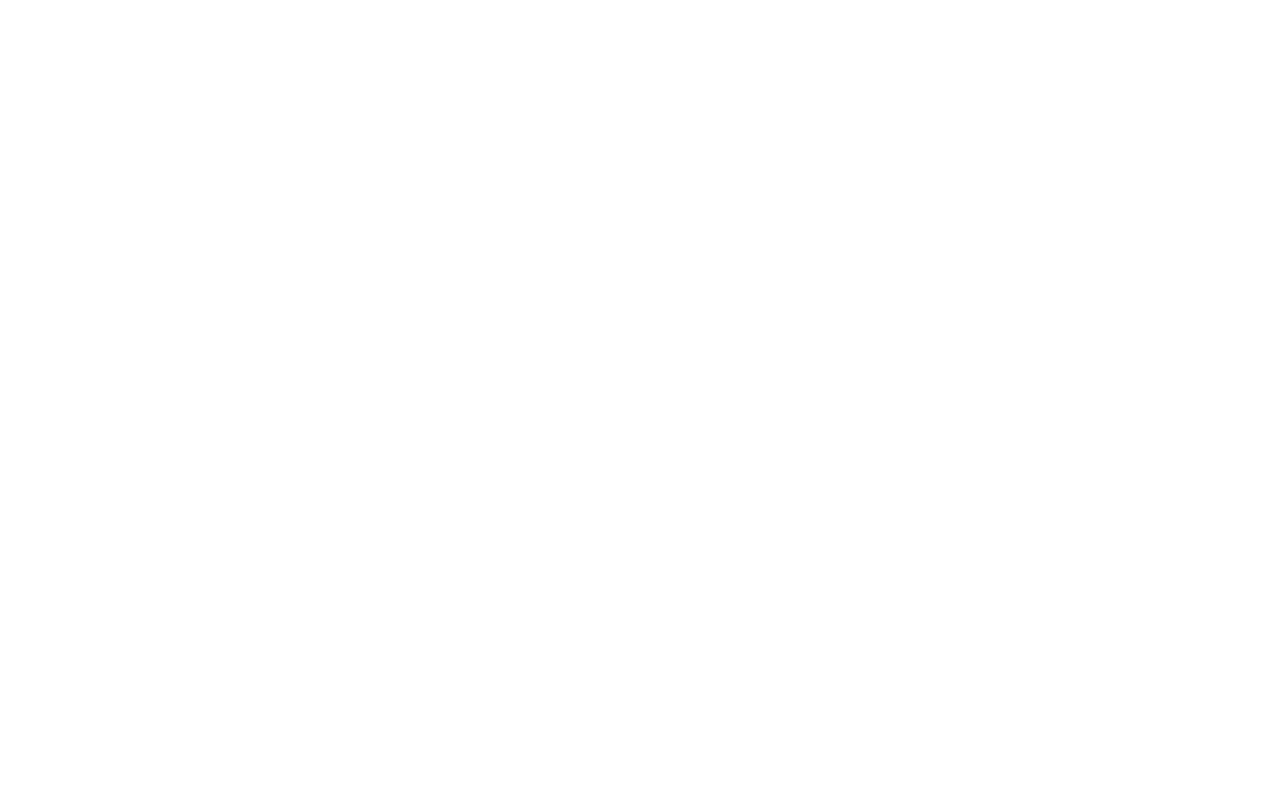
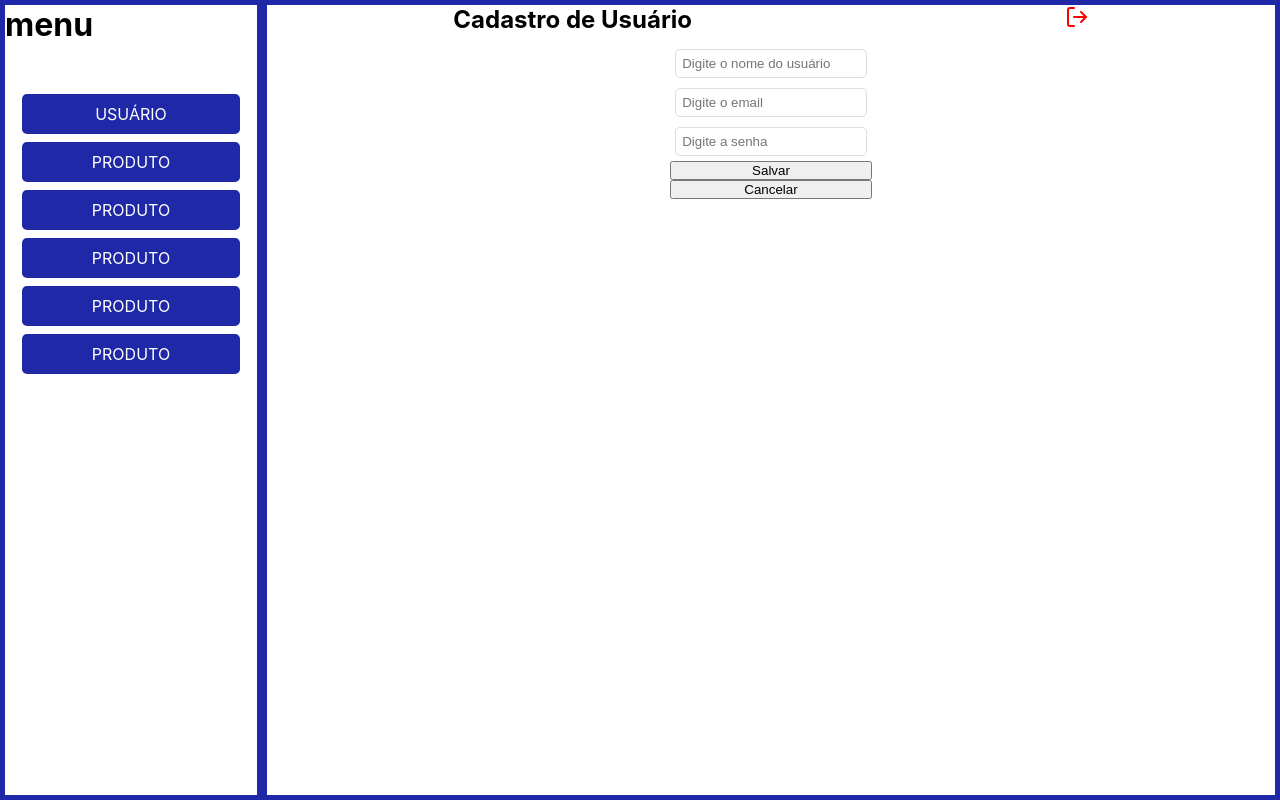
Before and after one commit to ayrtonEsilva/papelaria-front, a React (Create React App) app: page /Cadastrousuario in a window 1280 px wide. Before the commit this address had no page. Built offline with nearby package versions, Linux system fonts and the light colour scheme.

Commit message:
cadastro de usuario

```diff
--- /dev/null
+++ b/src/pages/CadastroUsuário/index.js
@@ -0,0 +1,30 @@
+import '../../pages/global.css'
+import{ FiFilePlus }from "react-icons/fi";
+import Menu from '../../componentes/menu';
+import 'react-confirm-alert/src/react-confirm-alert.css'; // Import css
+import {Link} from 'react-router-dom'
+import Head from '../../componentes/Head';
+
+
+export default function Cadastrousuario(){
+
+    return(
+        <div className="dashboard-container">
+            <div className='menu'>
+                <h1>menu</h1>
+                <Menu />
+            </div>
+            <div className='principal'>
+            <Head title='Cadastro de Usuário'/>
+
+            <form>
+                <input type='text' placeholder='Digite o nome do usuário' />
+                <input type='email' placeholder='Digite o email' />
+                <input type='password' placeholder='Digite a senha' />
+                <button>Salvar</button>
+                <button>Cancelar</button>
+            </form>
+            </div>
+        </div>
+    )
+}
--- a/src/pages/global.css
+++ b/src/pages/global.css
@@ -57,7 +57,7 @@
 .btn-novo{
     padding: 9px;
     display: flex;
-    width: 120%;
+    width: 10%;
     cursor: pointer;background-color: green;
     color: white;
     border-radius: 5px;
--- a/src/pages/listarUsuario/index.js
+++ b/src/pages/listarUsuario/index.js
@@ -43,7 +43,7 @@
             <Head title='Lista de usuários'/>
 
                 <div>
-                    <Link className='btn-novo'> Novo Cadastro</Link>
+                    <Link to="/cadastrousuario" className='btn-novo'> Novo Cadastro</Link>
                 </div>
                 <table >
                     <tr>
--- a/src/routes.js
+++ b/src/routes.js
@@ -1,8 +1,8 @@
 import {BrowserRouter, Route, Routes} from 'react-router-dom'
-
 import Logon from './pages/logon';
 import Dashboard from './pages/dashboard';
 import Listausuario from './pages/listarUsuario';
+import Cadastrousuario from './pages/CadastroUsuário';
 
 export default function Rotas(){
     return(
@@ -11,6 +11,7 @@
                 <Route path="/" exact element={<Logon />} />
                 <Route path="/dashboard" element={<Dashboard />} />
                 <Route path="/listausuario" element={<Listausuario />} />
+                <Route path="/Cadastrousuario" element={<Cadastrousuario />} />
             </Routes>
         </BrowserRouter>
     )
```
